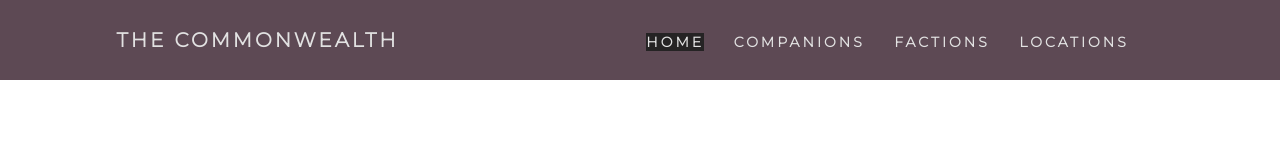
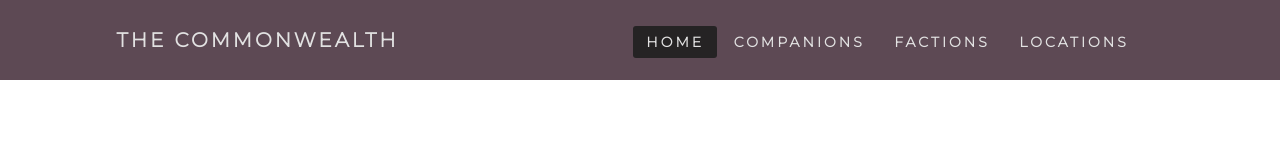
Before and after one commit to TheQuanzer/Fallout4-Lore, a plain HTML site: page Index1.html in a window 1280 px wide. Drawn offline with Linux system fonts and the light colour scheme.

Commit message:
Update style1.css

```diff
--- a/style1.css
+++ b/style1.css
@@ -41,6 +41,8 @@ nav ul li a {
     color: rgb(226, 226, 226);
     font-size: 16px;
     text-transform: uppercase;
+    padding: 7px 13px;
+    border-radius: 3px;
 }
 
 
```
